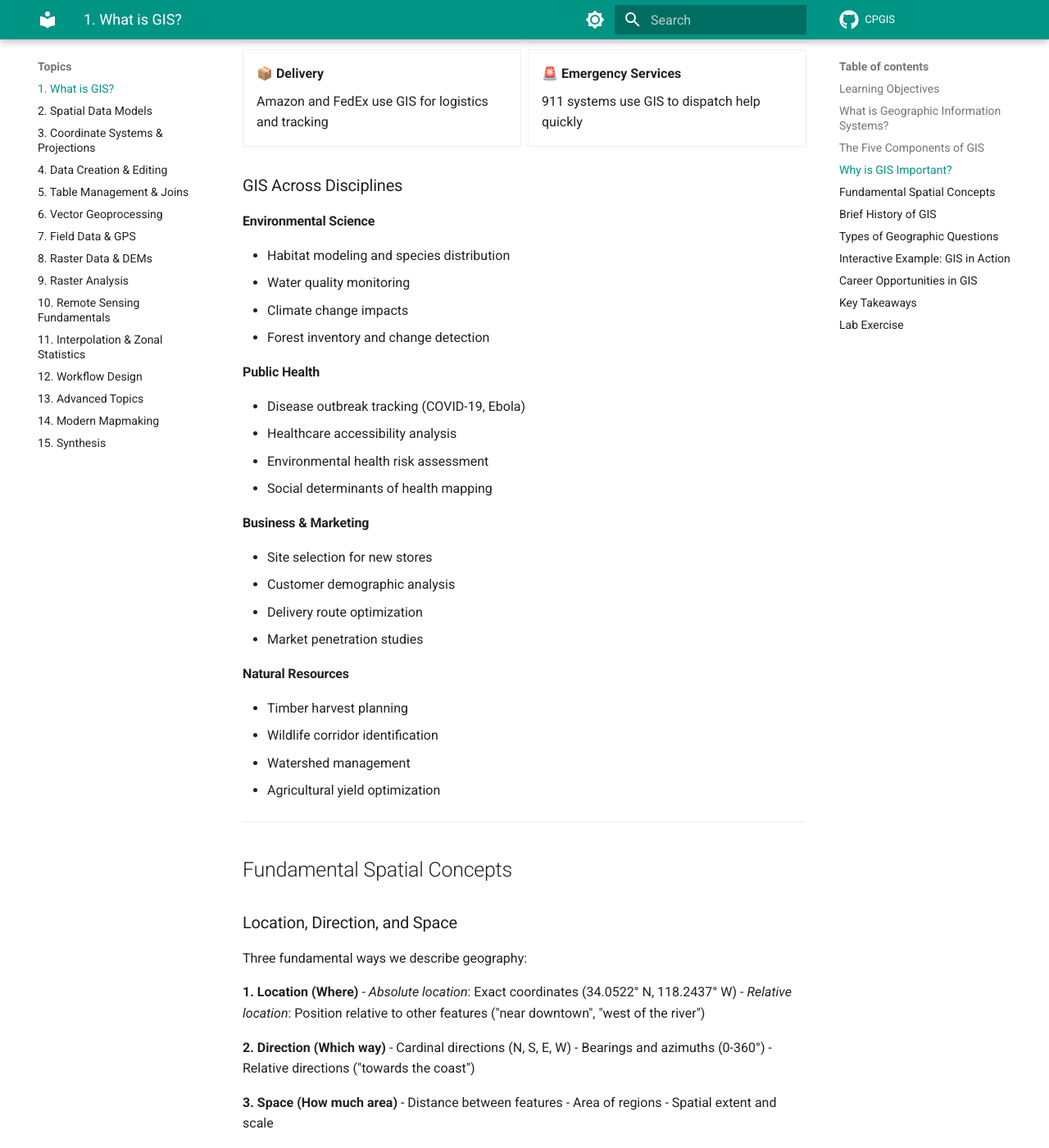
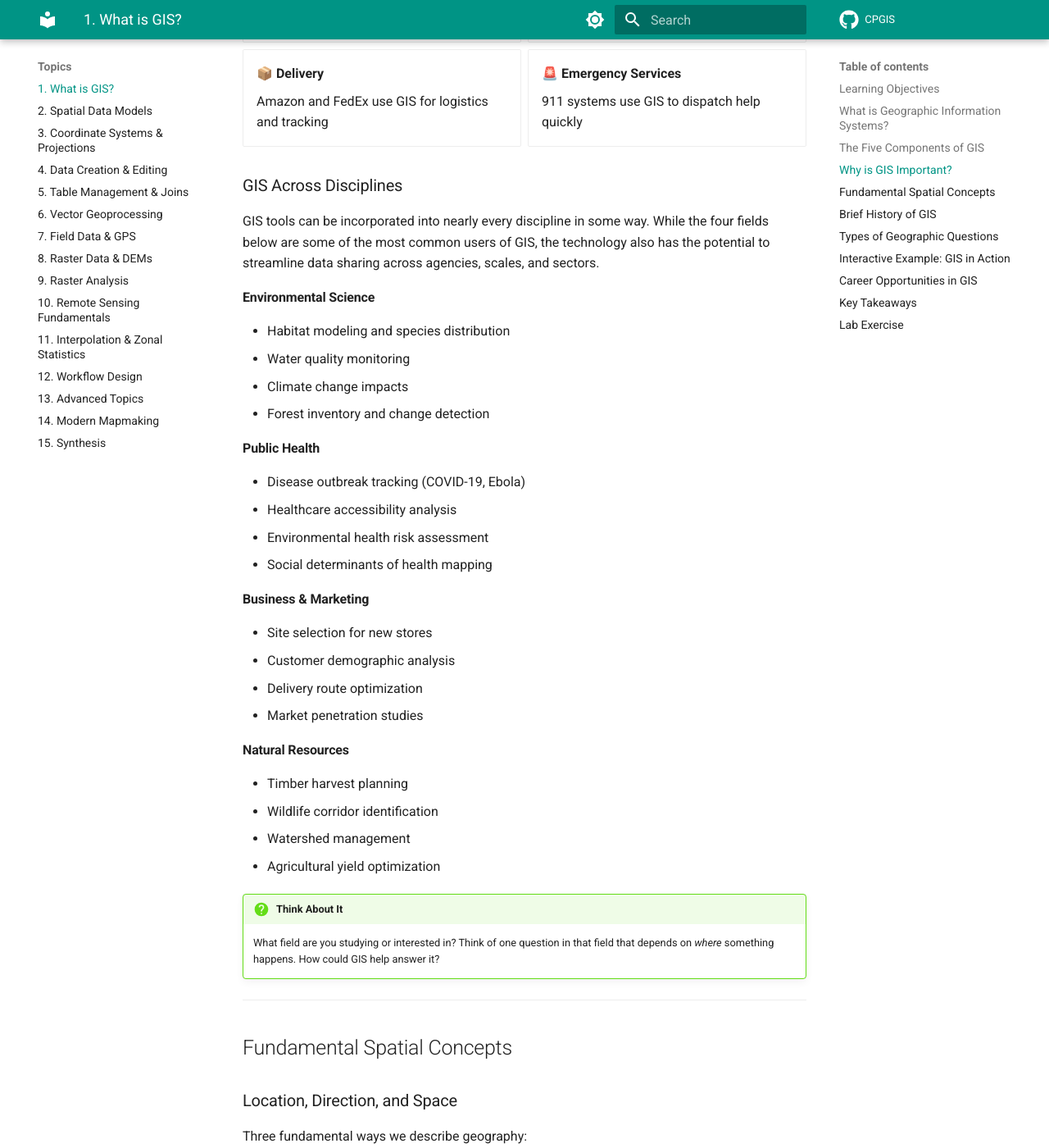
Before and after one commit to kashingtonDC/CPGIS, an MkDocs documentation site: the page built from docs/topics/01-what-is-gis.md, in a window 1280 px wide and 1400 px high, scrolled down 3399 px. Shown: the whole window at 82% size. Built offline with MkDocs 1.6.1 and Material for MkDocs 9.7.7, drawn with Linux system fonts in a browser that asks for light colours; comment, search, counter and statistics services are not loaded.

Commit message:
Add intro to GIS Across Disciplines

```diff
--- a/docs/topics/01-what-is-gis.md
+++ b/docs/topics/01-what-is-gis.md
@@ -137,6 +137,8 @@ You interact with GIS more than you might think:
 
 #### GIS Across Disciplines { .look-h3 }
 
+GIS tools can be incorporated into nearly every discipline in some way. While the four fields below are some of the most common users of GIS, the technology also has the potential to streamline data sharing across agencies, scales, and sectors.
+
 #### Environmental Science
 - Habitat modeling and species distribution
 - Water quality monitoring
@@ -160,6 +162,9 @@ You interact with GIS more than you might think:
 - Wildlife corridor identification
 - Watershed management
 - Agricultural yield optimization
+
+!!! question "Think About It"
+    What field are you studying or interested in? Think of one question in that field that depends on *where* something happens. How could GIS help answer it?
 
 ---
 
```
